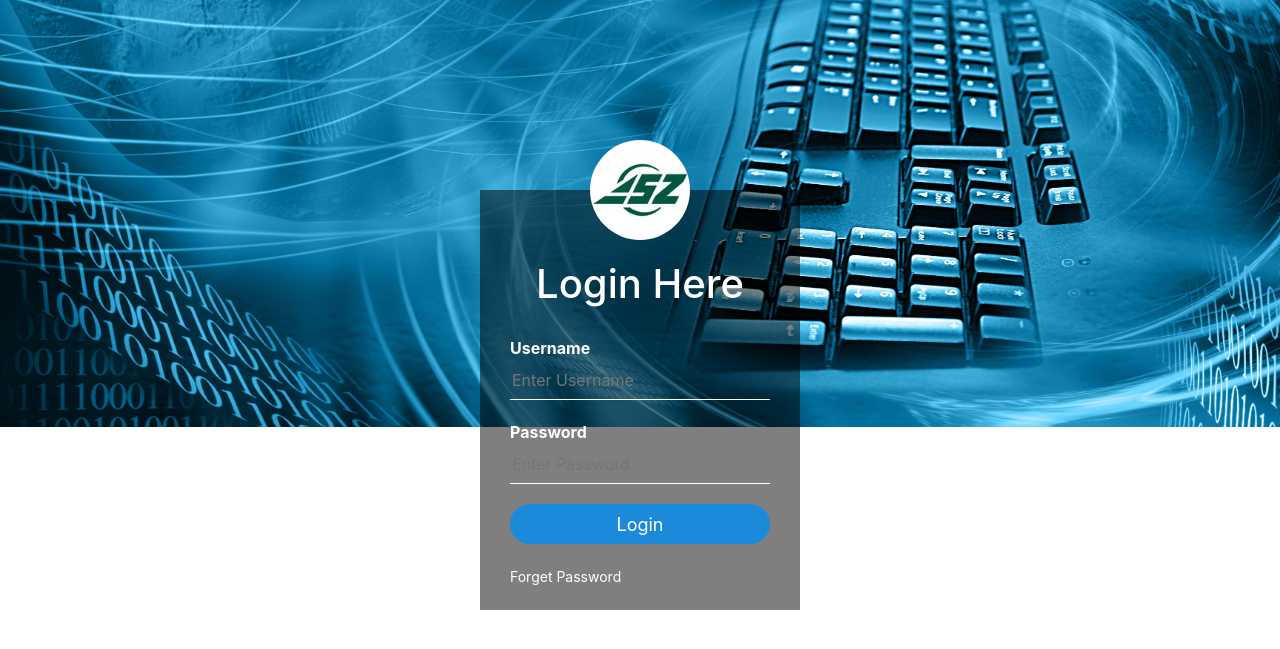
After one commit to 69169/Soft-House, a PHP site: page /admin.html in a window 1280 px wide. The commit adds this page. Shown: the top 649 px of the page. Run offline with PHP 8.4, Linux system fonts and the light colour scheme.

Commit message:
ADMIN-LOG-IN FORM

```diff
--- /dev/null
+++ b/admin-form.css
@@ -0,0 +1,81 @@
+/* CSS Document */
+body{
+    margin: 0;
+    padding: 0;
+    background-image: url(pics/bg.jpg);
+    background-size: cover;
+    background-position: center;
+    font-family: sans-serif;
+	background-repeat: no-repeat;
+}
+.login-box{
+    width: 320px;
+    height: 420px;
+    background: rgba(0, 0, 0, 0.5);
+    color: #fff;
+    top: 50%;
+    left: 50%;
+    position: absolute;
+    transform: translate(-50%,-50%);
+    box-sizing: border-box;
+    padding: 70px 30px;
+}
+.avatar{
+    width: 100px;
+    height: 100px;
+    border-radius: 50%;
+    position: absolute;
+    top: -50px;
+    left: calc(50% - 50px);
+}
+h1{
+    margin: 0;
+    padding: 0 0 20px;
+    text-align: center;
+    font-size: 22px;
+}
+.login-box p{
+    margin: 0;
+    padding: 0;
+    font-weight: bold;
+}
+.login-box input{
+    width: 100%;
+    margin-bottom: 20px;
+}
+.login-box input[type="text"], input[type="password"]
+{
+    border: none;
+    border-bottom: 1px solid #fff;
+    background: transparent;
+    outline: none;
+    height: 40px;
+    color: #fff;
+    font-size: 16px;
+}
+.login-box input[type="submit"]
+{
+    border: none;
+    outline: none;
+    height: 40px;
+    background: #1c8adb;
+    color: #fff;
+    font-size: 18px;
+    border-radius: 20px;
+}
+.login-box input[type="submit"]:hover
+{
+    cursor: pointer;
+    background: #454444;
+    color: #000;
+}
+
+.login-box a{
+    text-decoration: none;
+    font-size: 14px;
+    color: #fff;
+}
+.login-box a:hover
+{
+    color: #4A4A4B;
+}
--- /dev/null
+++ b/admin.html
@@ -0,0 +1,30 @@
+<!doctype html>
+<html>
+<head>
+<meta charset="utf-8">
+	<script src="javascript.js"></script>
+<link rel="stylesheet" type="text/css" href="admin-form.css"/>
+<meta name="viewport" content="width=device-width, initial-scale=1.0" charset="utf-8">
+<link rel="stylesheet" href="bootstrap4/css/bootstrap.min.css"/>
+<script src="bootstrap4/js/bootstrap.min.js"></script>
+<script src="https://ajax.googleapis.com/ajax/libs/jquery/3.3.1/jquery.min.js"></script>
+<title>My Admin</title>
+</head>
+<body>
+	<div class="login-box">
+        <img src="pics/asz.png" class="avatar">
+         <h1>Login Here</h1>
+            <form>
+            <p>Username</p>
+            <input type="text" name="username" placeholder="Enter Username">
+            <p>Password</p>
+            <input type="password" name="password" placeholder="Enter Password">
+            <input type="submit" name="submit" value="Login">
+            <a href="#">Forget Password</a>
+            </form>
+
+
+        </div>
+
+</body>
+</html>
```
Also changed, not shown: c-style.css (+15 -0 lines), pics/asz.png, pics/bg.jpg (added).
